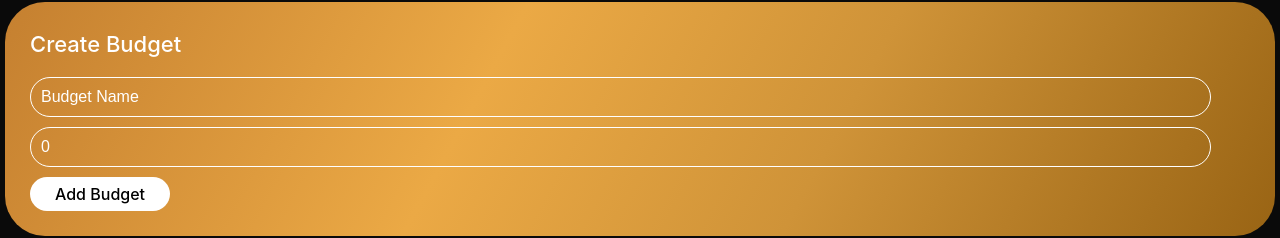
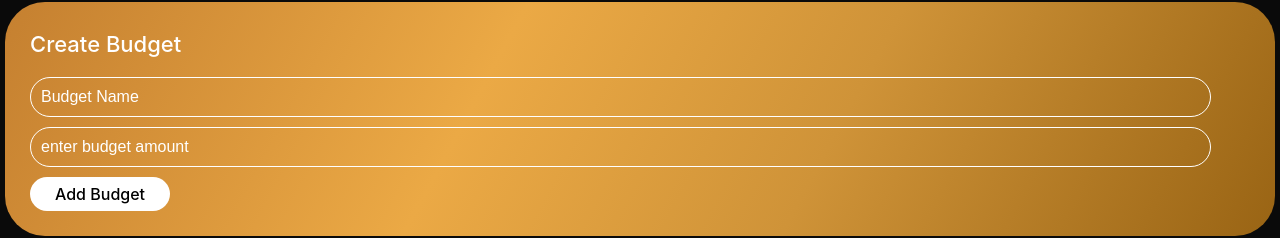
Before and after one commit to ujjwalshrma/expensif-dev-ver, a React (Vite) app: page / in a window 1280 px wide. Both pictures are taken after typing "Sample" into the empty fields and a click on the button "Add Account". Shown: the part 198-436 px from the top of the page. Built offline with nearby package versions, Linux system fonts and the light colour scheme.

Commit message:
fixed amount input field issue

```diff
--- a/src/components/Budgets/BudgetForm.jsx
+++ b/src/components/Budgets/BudgetForm.jsx
@@ -7,7 +7,7 @@ import Card from "../UI/Card/Card";
 const BudgetForm = ({ addBudget }) => {
 
     const [budgetName, setBudgetName] = useState('')
-    const [budgetAmount, setBudgetAmount] = useState(0)
+    const [budgetAmount, setBudgetAmount] = useState('')
 
     const onBudgetNameChangeHandler = (event) => {
         setBudgetName(event.target.value)
--- a/src/components/Expenses/ExpensesForm.jsx
+++ b/src/components/Expenses/ExpensesForm.jsx
@@ -7,7 +7,7 @@ import Card from "../UI/Card/Card";
 
 const ExpensesForm = ({ addExpense, budgets }) => {
     const [expenseName, setExpenseName] = useState('')
-    const [expenseAmount, setExpenseAmount] = useState(0)
+    const [expenseAmount, setExpenseAmount] = useState('')
 
     const [selectedBudget, setSelectedBudget] = useState('')
 
```
